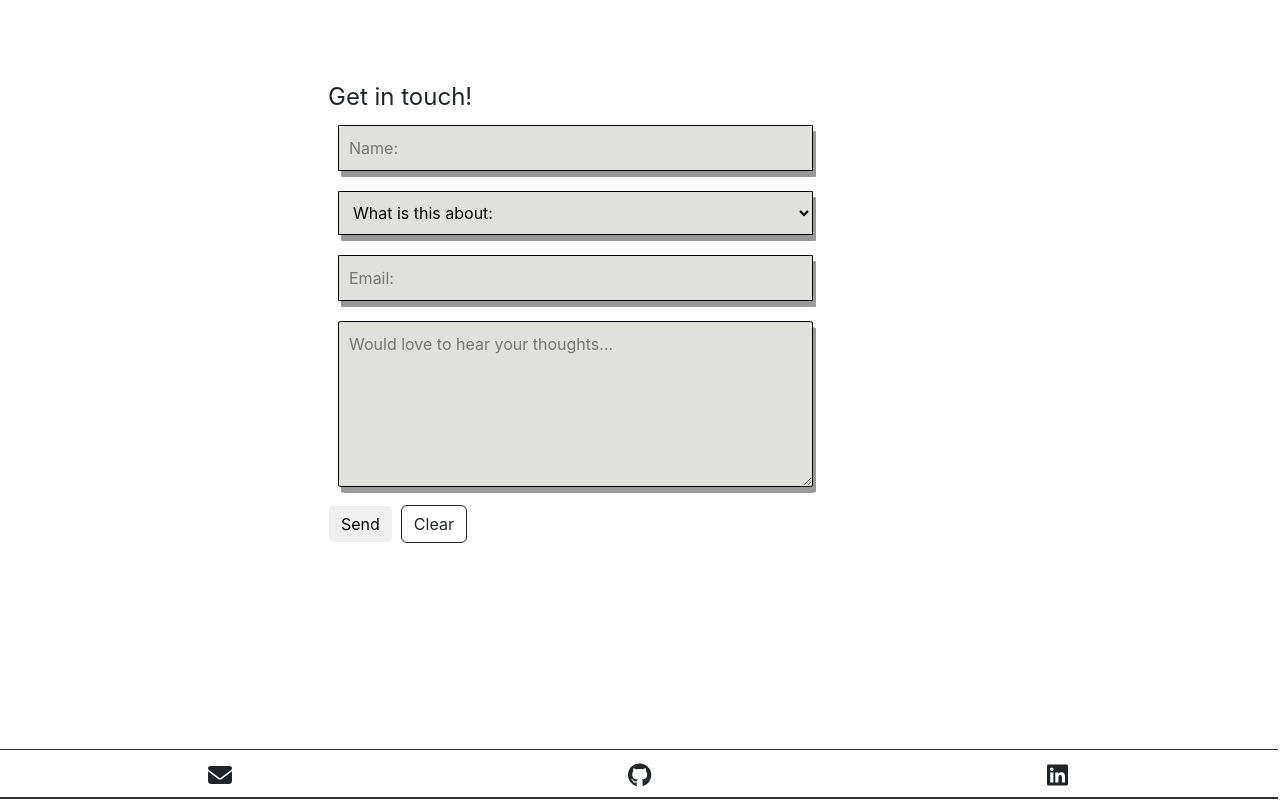
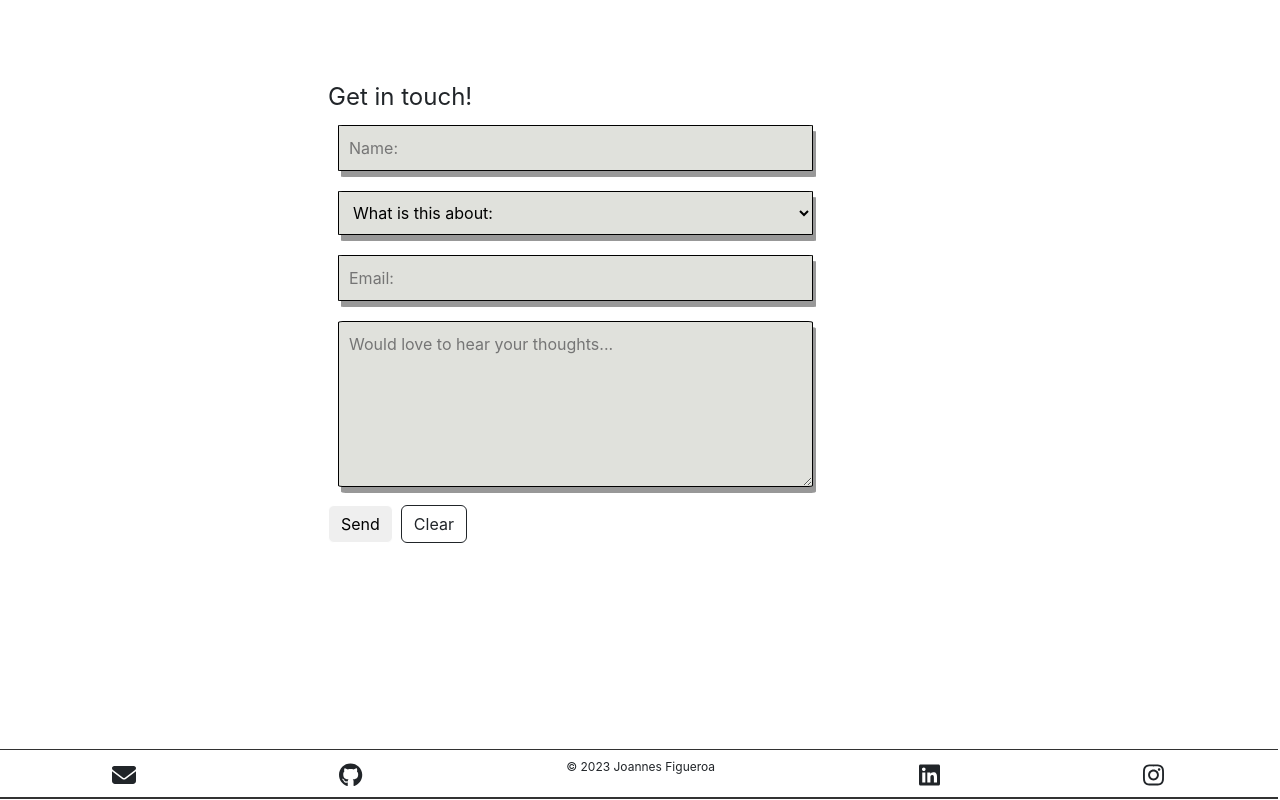
Before and after one commit to JoHeyJo/website-2.0, a React (Create React App) app: page / in a window 1280 px wide. Shown: the part 2941-3741 px from the top of the page. Built offline with nearby package versions, Linux system fonts and the light colour scheme.

Commit message:
wip: footer icons

```diff
--- a/src/Footer.tsx
+++ b/src/Footer.tsx
@@ -1,7 +1,7 @@
 import "./styles/Footer.css"
 import { FontAwesomeIcon } from '@fortawesome/react-fontawesome';
 import { faEnvelope } from '@fortawesome/free-solid-svg-icons';
-import { faGithub, faLinkedin } from '@fortawesome/free-brands-svg-icons';
+import { faGithub, faLinkedin, faInstagram } from '@fortawesome/free-brands-svg-icons';
 
 function Footer() {
   return (
@@ -20,9 +20,17 @@ function Footer() {
               <FontAwesomeIcon size="xl" icon={faGithub} />
             </a>
           </div>
+          <div id="Footer-copyright">
+            <p>&copy; 2023 Joannes Figueroa</p>
+          </div>
           <div>
             <a href="https://linkedin.com/in/joannes-figueroa" target="_blank">
               <FontAwesomeIcon size="xl" icon={faLinkedin} />
+            </a>
+          </div>
+          <div>
+            <a href="https://linkedin.com/in/joannes-figueroa" target="_blank">
+              <FontAwesomeIcon size="xl" icon={faInstagram} />
             </a>
           </div>
         </div>
--- a/src/styles/Footer.css
+++ b/src/styles/Footer.css
@@ -20,7 +20,7 @@
   align-items: center;
   height: 50px;
   position: sticky;
-  letter-spacing: 1.25em;
+  /* letter-spacing: 1.25em; */
   z-index: 2;
 }
 
@@ -31,3 +31,7 @@ a {
 a:hover {
   color: grey;
 }
+
+#Footer-copyright {
+  font-size: .75rem;
+}
--- a/src/styles/OverlayCard.css
+++ b/src/styles/OverlayCard.css
@@ -11,7 +11,7 @@
   position: absolute;
   top: 100%;
   width: 100%;
-  transition: transform 250ms;
+  transition: transform 300ms;
   /* vertical-align: bottom; */
 }
 
```
